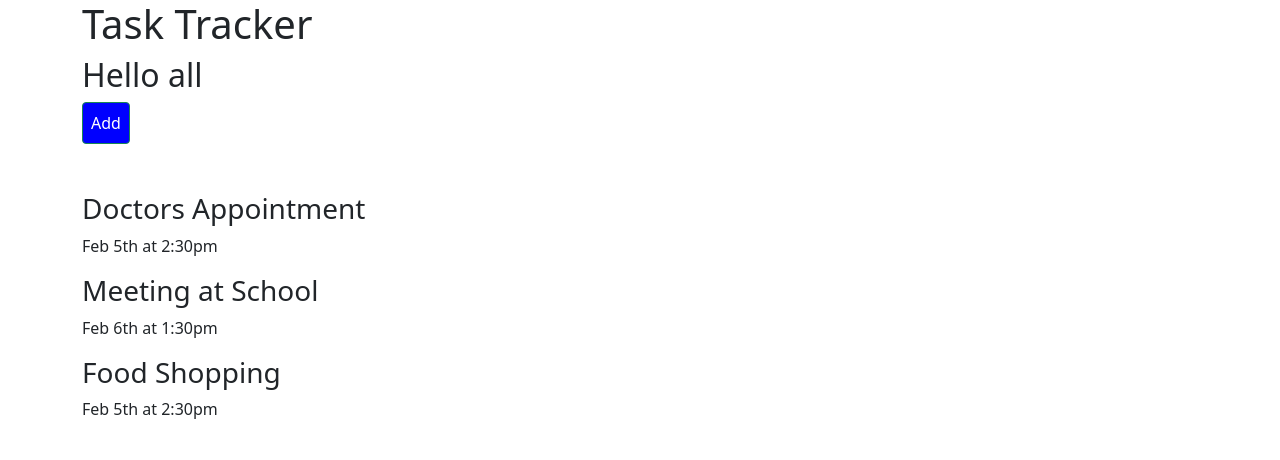
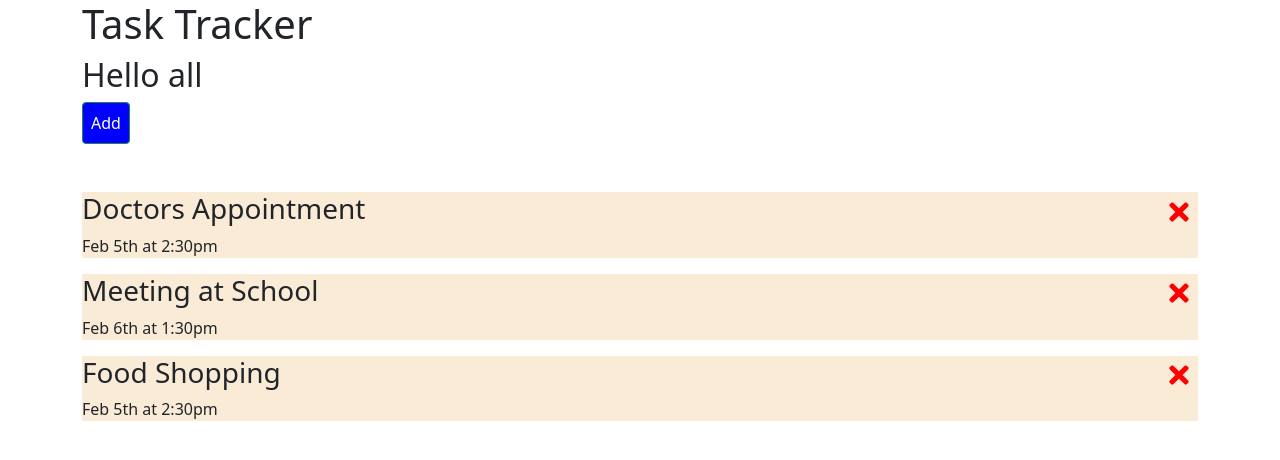
Before and after one commit to nenad2504/React-Task-Tracker, a React (Vite) app: page / in a window 1280 px wide. Shown: the top 460 px of the page. Built offline with nearby package versions, Linux system fonts and the light colour scheme.

Commit message:
added delete task functionality

```diff
--- a/package.json
+++ b/package.json
@@ -11,7 +11,8 @@
   },
   "dependencies": {
     "react": "^18.2.0",
-    "react-dom": "^18.2.0"
+    "react-dom": "^18.2.0",
+    "react-icons": "^4.11.0"
   },
   "devDependencies": {
     "@types/react": "^18.2.15",
--- a/src/App.jsx
+++ b/src/App.jsx
@@ -26,12 +26,16 @@
     }
 ]);
 
+//Delete Task
+const deleteTask = (id) => {
+  setTasks(tasks.filter((task) => task.id != id));
+};
 
   return (
     <>
     <div className='container'>
       <Header ime={name} />
-      <Tasks tasks={tasks} />
+      <Tasks tasks={tasks} onDelete={deleteTask}/>
     </div>
     </>
   )
--- a/src/components/Task.jsx
+++ b/src/components/Task.jsx
@@ -1,10 +1,13 @@
+import { FaTimes} from 'react-icons/fa';
 
-
-const Task = ({task}) => {
+const Task = ({task, onDelete}) => {
   return (
     <div className="task">
-        <h3>{task.text}</h3>
-        <p>{task.day}</p>
+     <h3 className="d-flex justify-content-between align-items-center">
+        {task.text}
+        <span style={{ margin: '0' }}><FaTimes style={{ marginRight: '5px', color: 'red', cursor: 'pointer' }} onClick={() => onDelete(task.id)} /></span>
+    </h3>
+    <p>{task.day}</p>
     </div>
   )
 }
--- a/src/components/Tasks.jsx
+++ b/src/components/Tasks.jsx
@@ -1,10 +1,10 @@
 import Task from "./Task"
 
-const Tasks = ({tasks}) => {
+const Tasks = ({tasks, onDelete}) => {
 
   return (
     <div className="mt-5">{tasks.map(task =>(
-        <Task key={task.id} task={task} />
+        <Task key={task.id} task={task} onDelete={onDelete}/>
     ))}</div>
   )
 }
--- a/src/index.css
+++ b/src/index.css
@@ -1,69 +1,3 @@
-/* :root {
-  font-family: Inter, system-ui, Avenir, Helvetica, Arial, sans-serif;
-  line-height: 1.5;
-  font-weight: 400;
-
-  color-scheme: light dark;
-  color: rgba(255, 255, 255, 0.87);
-  background-color: #242424;
-
-  font-synthesis: none;
-  text-rendering: optimizeLegibility;
-  -webkit-font-smoothing: antialiased;
-  -moz-osx-font-smoothing: grayscale;
-  -webkit-text-size-adjust: 100%;
+.task {
+  background-color: antiquewhite;
 }
-
-a {
-  font-weight: 500;
-  color: #646cff;
-  text-decoration: inherit;
-}
-a:hover {
-  color: #535bf2;
-}
-
-body {
-  margin: 0;
-  display: flex;
-  place-items: center;
-  min-width: 320px;
-  min-height: 100vh;
-}
-
-h1 {
-  font-size: 3.2em;
-  line-height: 1.1;
-}
-
-button {
-  border-radius: 8px;
-  border: 1px solid transparent;
-  padding: 0.6em 1.2em;
-  font-size: 1em;
-  font-weight: 500;
-  font-family: inherit;
-  background-color: #1a1a1a;
-  cursor: pointer;
-  transition: border-color 0.25s;
-}
-button:hover {
-  border-color: #646cff;
-}
-button:focus,
-button:focus-visible {
-  outline: 4px auto -webkit-focus-ring-color;
-}
-
-@media (prefers-color-scheme: light) {
-  :root {
-    color: #213547;
-    background-color: #ffffff;
-  }
-  a:hover {
-    color: #747bff;
-  }
-  button {
-    background-color: #f9f9f9;
-  }
-} */
```
Also changed, not shown: 1 other file (tests, documents, lock files or other folders).
